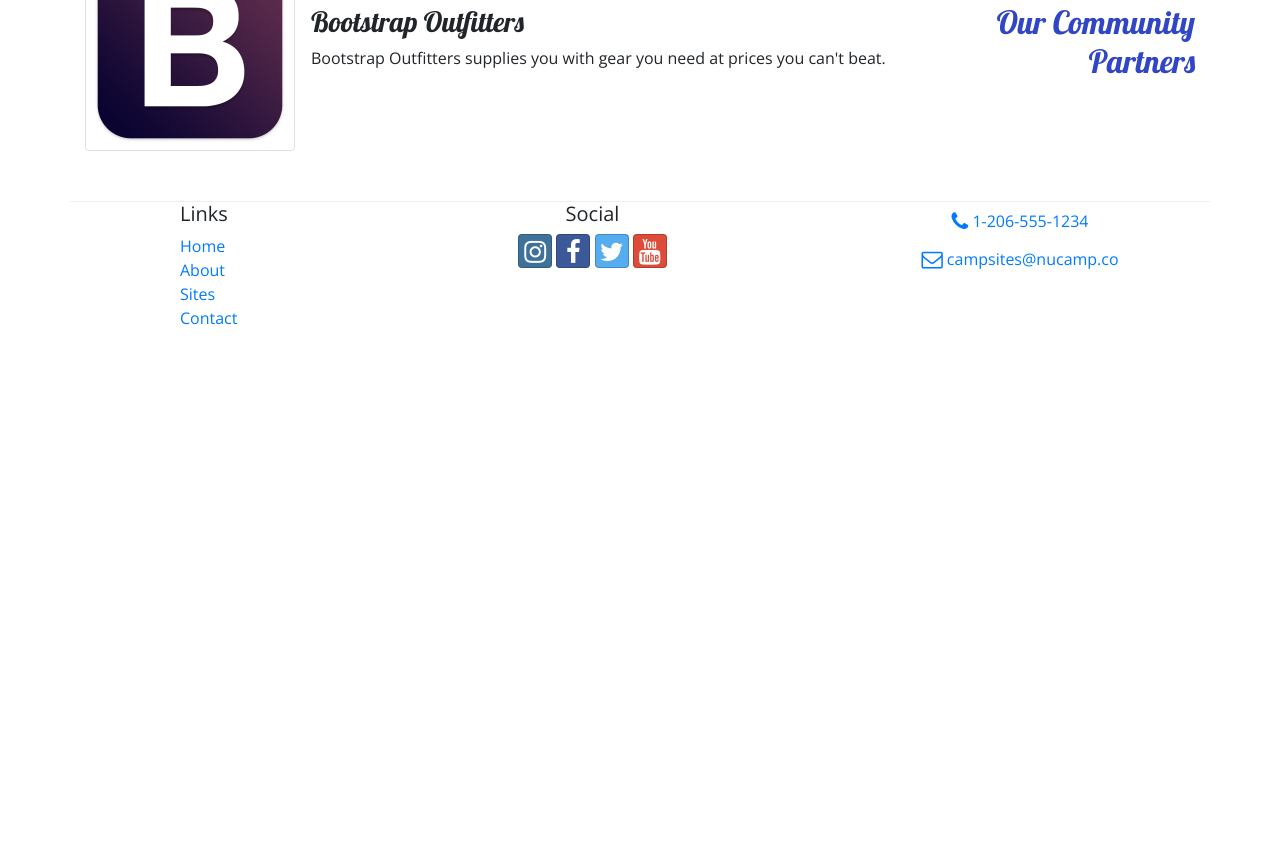
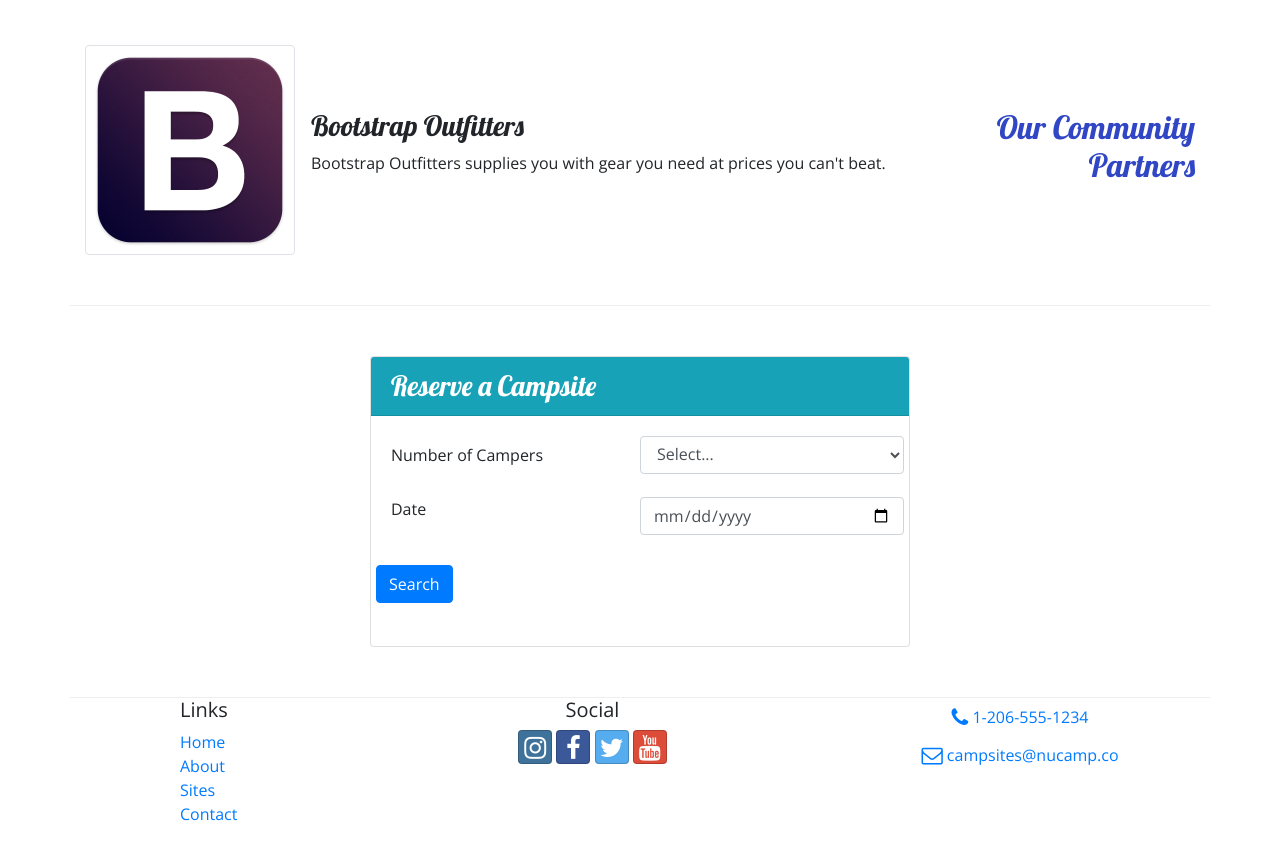
Before and after one commit to rfuna/2-Bootstrap, a website: page index.html in a window 1280 px wide. Shown: the part 847-1689 px from the top of the page. Before the commit the page ends 1193 px from the top, so only its background shows below. Drawn offline with nearby package versions, Linux system fonts and the light colour scheme.

Commit message:
attempt at workshop 2- temporary save

```diff
--- a/index.html
+++ b/index.html
@@ -29,6 +29,10 @@
               <div class="col">
                 <h1>NuCamp</h1>
                 <h2>a better way to camp</h2>
+              </div>
+              <!-- how to get button to go to the right and the text on one line  -->
+              <div class="col-md-4 col-xl-2">
+                <a href="#reserveForm"><button class="btn btn-info btn-lg mt-3">Reserve Campsite</button></a>
               </div>
           </div>
         </div>
@@ -74,8 +78,13 @@
               <h2 >Featured Campsites</h2>
           </div>
           <div class="col">
-              <h3>React Lake Campground</h3>
-              <p>Nestled in the foothills of the Chrome Mountains, this campground on the shores of the pristine React Lake is a favorite for fly fishers.</p>
+            <div class="media">
+              <div class="media-body align-self-center">
+                <h3>React Lake Campground</h3>
+                <p>Nestled in the foothills of the Chrome Mountains, this campground on the shores of the pristine React Lake is a favorite for fly fishers.</p>
+              </div>
+              <img class="d-flex img-thumbnail ml-3" src="img/react-lake-thumb.jpg" alt="React lake thumbnail">
+            </div>
           </div>
       </div>
     </div>
@@ -97,6 +106,48 @@
               </div>
           </div>
       </div>
+
+      <div class="row row-content align-items-center">
+        <div class="col-sm-6 mx-auto">
+          <div class="card">
+            <h3 class="card-header bg-info text-white">Reserve a Campsite</h3>
+            <div class="card-body">
+              <form id="reserveForm">
+                <!-- row 1 -->
+                <div class="row form-group">
+                  <label for="numCampers" class="col-sm-6 col-form-label">Number of Campers</label>
+                      <select name="numCampers" id="numCampers" class="form-control col">
+                        <option selected>Select...</option>
+                        <option value="1">1</option>
+                        <option value="2">2</option>
+                        <option value="3">3</option>
+                        <option value="4">4</option>
+                        <option value="5">5</option>
+                        <option value="6">6</option>
+                      </select>
+                </div>
+                <!-- row 2 -->
+                <div class="row form-group col-form-label">
+                  <label class="col-sm-6" for="date">Date</label>
+                  <input class="col form-control" type="date" name="date" id="date" placeholder="">
+                </div>
+                <!-- row 3 -->
+                <!-- how to get button to align left? -->
+                <div class="row form-group col-form-label">
+                  <button type="submit" class="btn btn-primary">Search</button>
+                </div>
+              </form>
+
+            </div>
+
+          </div>
+
+
+        </div>
+
+
+      </div>
+
     </div>
 
     <footer class="site-footer">
```
